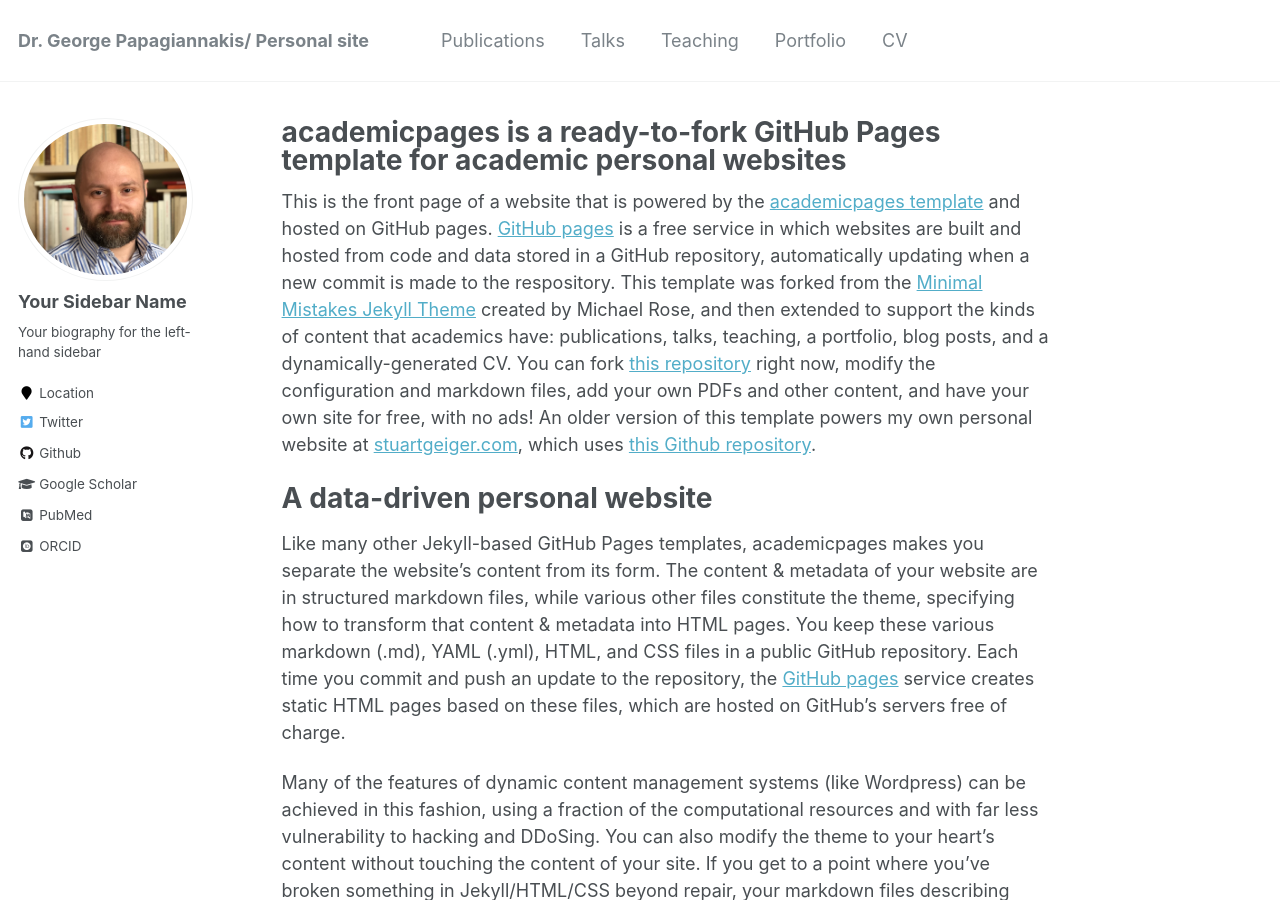
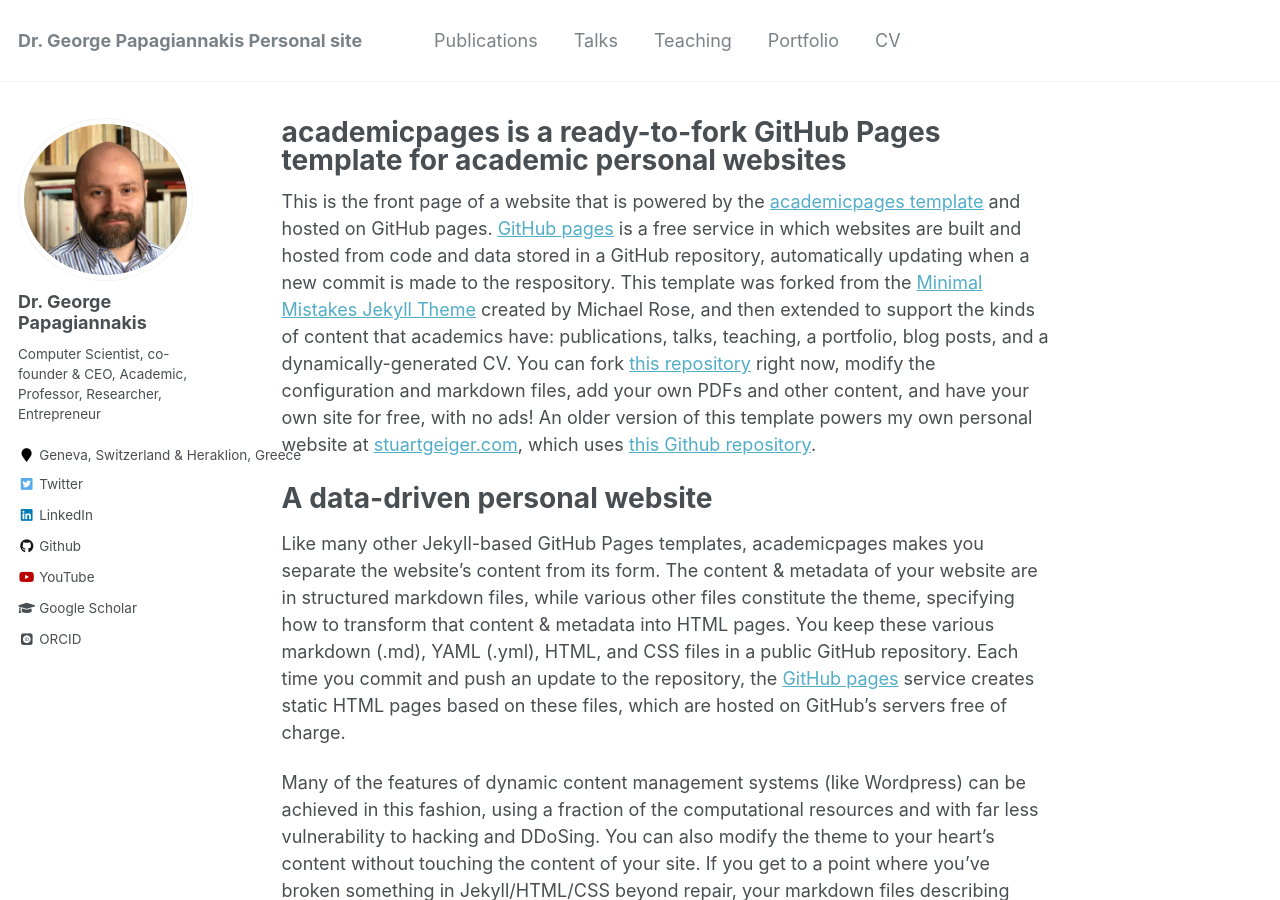
Before and after one commit to papagiannakis/papagiannakis.github.io, a Jekyll site: the page built from _pages/about.md, in a window 1280 px wide and 900 px high. Built offline with Jekyll 4.4.1, drawn with Linux system fonts in a browser that asks for light colours; some web fonts are replaced.

Commit message:
added profile info

```diff
--- a/_config.yml
+++ b/_config.yml
@@ -7,7 +7,7 @@
 
 # Site Settings
 locale                   : "en-US"
-title                    : "Dr. George Papagiannakis/ Personal site"
+title                    : "Dr. George Papagiannakis Personal site"
 title_separator          : "-"
 name                     : &name "Dr. George Papagiannakis"
 description              : &description "personal description"
@@ -80,13 +80,13 @@
 
 # Site Author
 author:
-  name             : "Your Sidebar Name"
+  name             : "Dr. George Papagiannakis"
   avatar           : "profile.png"
-  bio              : "Your biography for the left-hand sidebar"
-  location         : "Location"
+  bio              : "Computer Scientist, co-founder & CEO, Academic, Professor, Researcher, Entrepreneur"
+  location         : "Geneva, Switzerland & Heraklion, Greece"
   employer         :
-  pubmed           : "https://www.ncbi.nlm.nih.gov/pubmed/?term=john+snow"
-  googlescholar    : "http://yourfullgooglescholarurl.com"
+  pubmed           : #"https://www.ncbi.nlm.nih.gov/pubmed/?term=john+snow"
+  googlescholar    : "https://scholar.google.com/citations?user=rUfyI3MAAAAJ&hl=en"
   email            :
   researchgate     :  # example: "https://www.researchgate.net/profile/yourprofile"
   uri              :
@@ -96,7 +96,7 @@
   flickr           :
   facebook         :
   foursquare       :
-  github           : "academicpages"
+  github           : "https://github.com/papagiannakis"
   google_plus      :
   keybase          :
   instagram        :
@@ -109,12 +109,14 @@
   stackoverflow    : # http://stackoverflow.com/users/123456/username
   steam            :
   tumblr           :
-  twitter          : "replacethistwitterhandle"
+  twitter          : "https://twitter.com/gpapagian76"
   vine             :
   weibo            :
   xing             :
-  youtube          :
+  youtube          : "https://www.youtube.com/@GeorgePapagiannakis"
   wikipedia        :
+  linkedin         : "https://www.linkedin.com/in/georgepapagiannakis/"
+  medium           : "https://george-papagiannakis.medium.com/"
 
 
 # Reading Files
```
